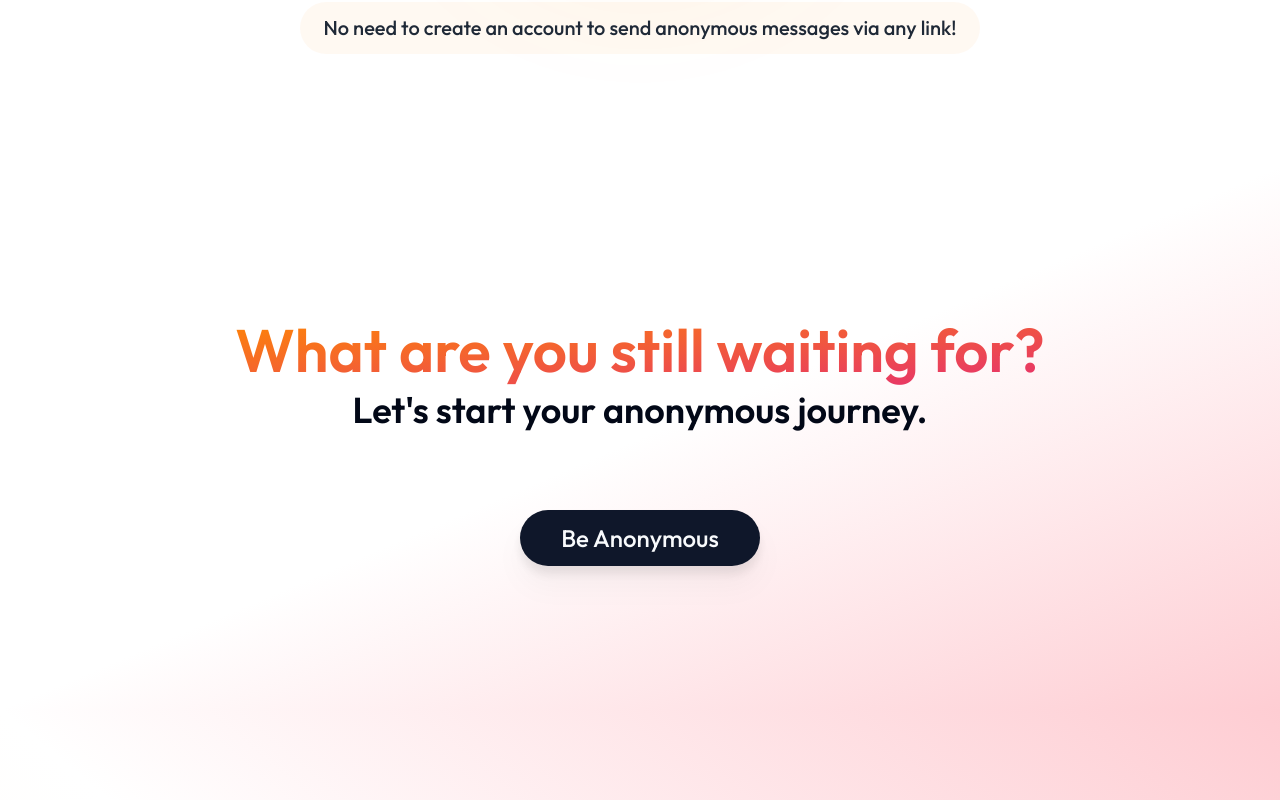
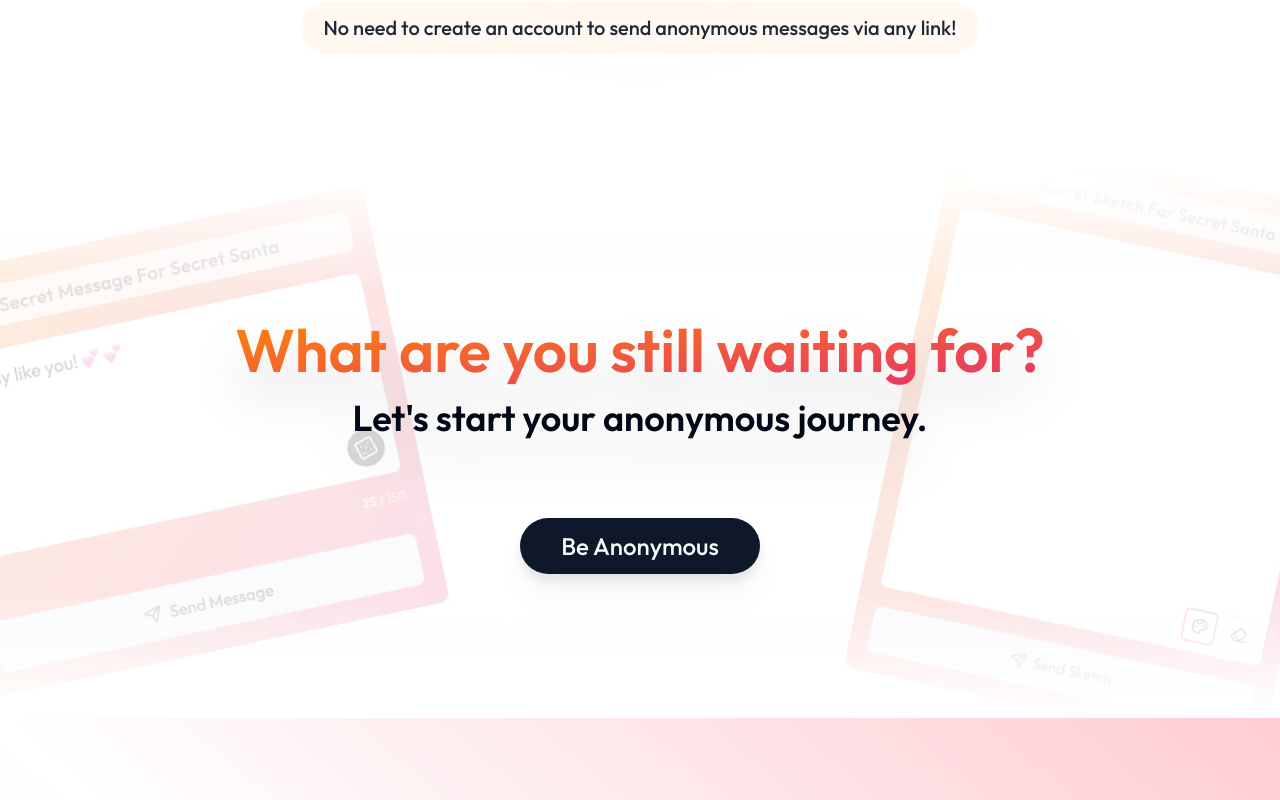
Before and after one commit to s4shibam/ckret, a Next.js app: page / in a window 1280 px wide. Shown: the part 2340-3140 px from the top of the page. Built offline with nearby package versions, Linux system fonts and the light colour scheme; no server answers; what tailwindcss-animated would draw is missing.

Commit message:
feat: add new ui images to enhance cta section

```diff
--- a/src/components/landing/call-to-action.tsx
+++ b/src/components/landing/call-to-action.tsx
@@ -1,7 +1,11 @@
 'use client'
 
+import Image from 'next/image'
 import Link from 'next/link'
 import { useSession } from 'next-auth/react'
+
+import MESSAGE_UI from '@assets/ckret-message-ui.webp'
+import SKETCH_UI from '@assets/ckret-sketch-ui.webp'
 
 import { CTA_HEADING, CTA_SUB_HEADING } from '@lib/constants'
 
@@ -15,16 +19,35 @@ const CallToAction = () => {
   }
 
   return (
-    <div
-      className="bg-gradient-to-br from-transparent via-transparent to-rose-200"
-      id="color"
-    >
-      <div className="mx-auto flex max-w-7xl flex-col items-center gap-20 px-5 py-16 sm:py-36">
-        <div>
+    <div className="relative" id="color">
+      <div className="absolute inset-x-0 top-0 z-10 h-32 bg-gradient-to-b from-white to-transparent" />
+      <div className="absolute inset-x-0 bottom-0 z-10 h-32 bg-gradient-to-t from-white to-transparent" />
+
+      <div className="absolute inset-0 overflow-hidden">
+        <div className="absolute left-[-5%] top-1/2 max-w-[50%] -translate-y-1/2 opacity-15">
+          <Image
+            priority
+            alt="Message UI Preview"
+            className="w-[95%] rotate-[-12deg] object-contain md:max-w-[400px] lg:max-w-[500px]"
+            src={MESSAGE_UI}
+          />
+        </div>
+        <div className="absolute right-[-5%] top-1/2 max-w-[50%] -translate-y-1/2 opacity-15">
+          <Image
+            priority
+            alt="Sketch UI Preview"
+            className="w-[95%] rotate-[12deg] object-contain md:max-w-[22rem] lg:max-w-[28rem]"
+            src={SKETCH_UI}
+          />
+        </div>
+      </div>
+
+      <div className="relative z-10 mx-auto flex max-w-7xl flex-col items-center gap-20 px-5 py-16 sm:py-36">
+        <div className="space-y-2 drop-shadow-2xl">
           <p className="bg-gradient-to-br from-ckret-primary to-ckret-secondary bg-clip-text text-center text-4xl font-semibold text-transparent xl:text-6xl/[5rem]">
             {CTA_HEADING?.[status]}
           </p>
-          <p className="text-center text-2xl font-semibold xl:text-4xl">
+          <p className="text-center text-2xl/6 font-semibold xl:text-4xl">
             {CTA_SUB_HEADING?.[status]}
           </p>
         </div>
```
Also changed, not shown: src/assets/ckret-message-ui.webp (added), src/assets/ckret-sketch-ui.webp (added).
